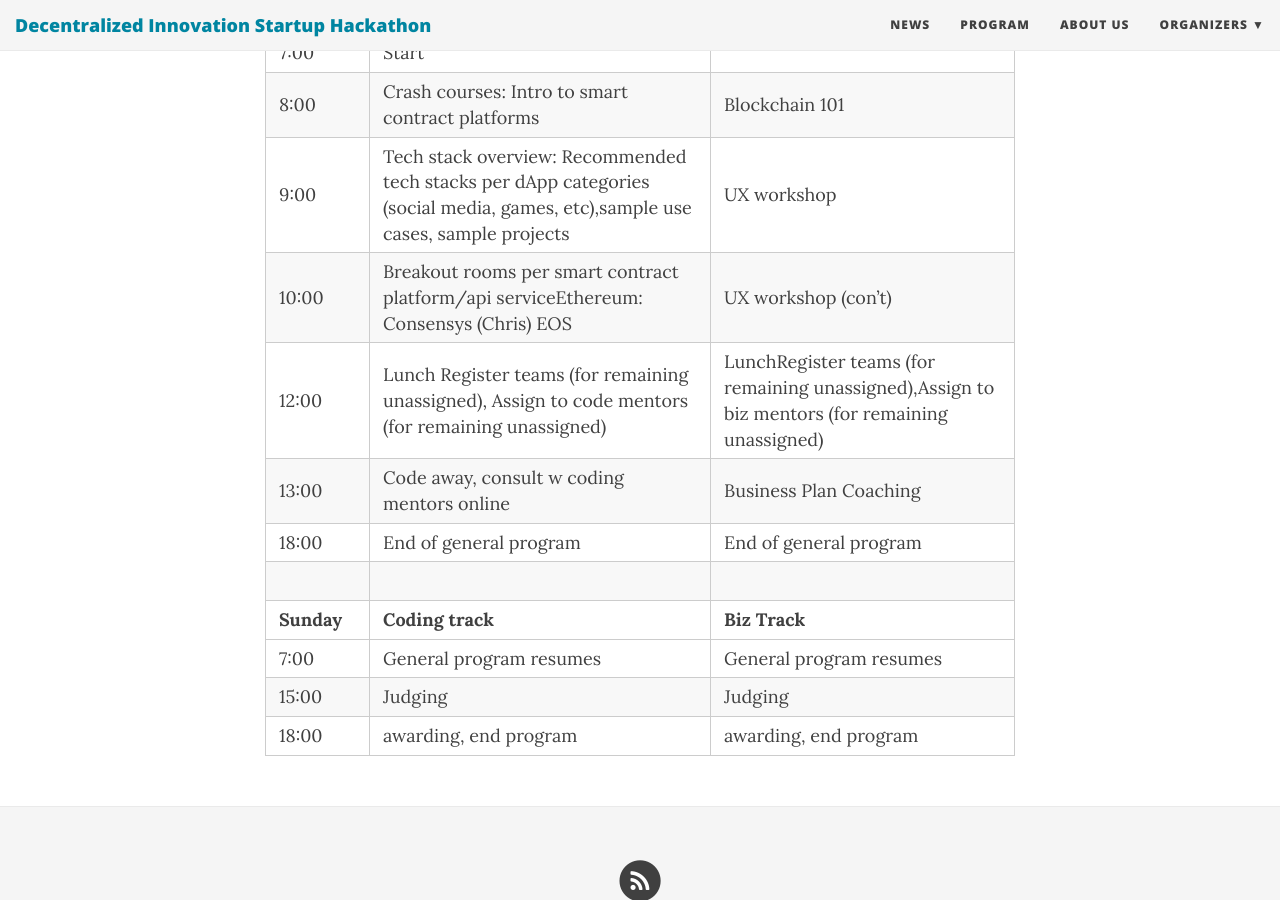
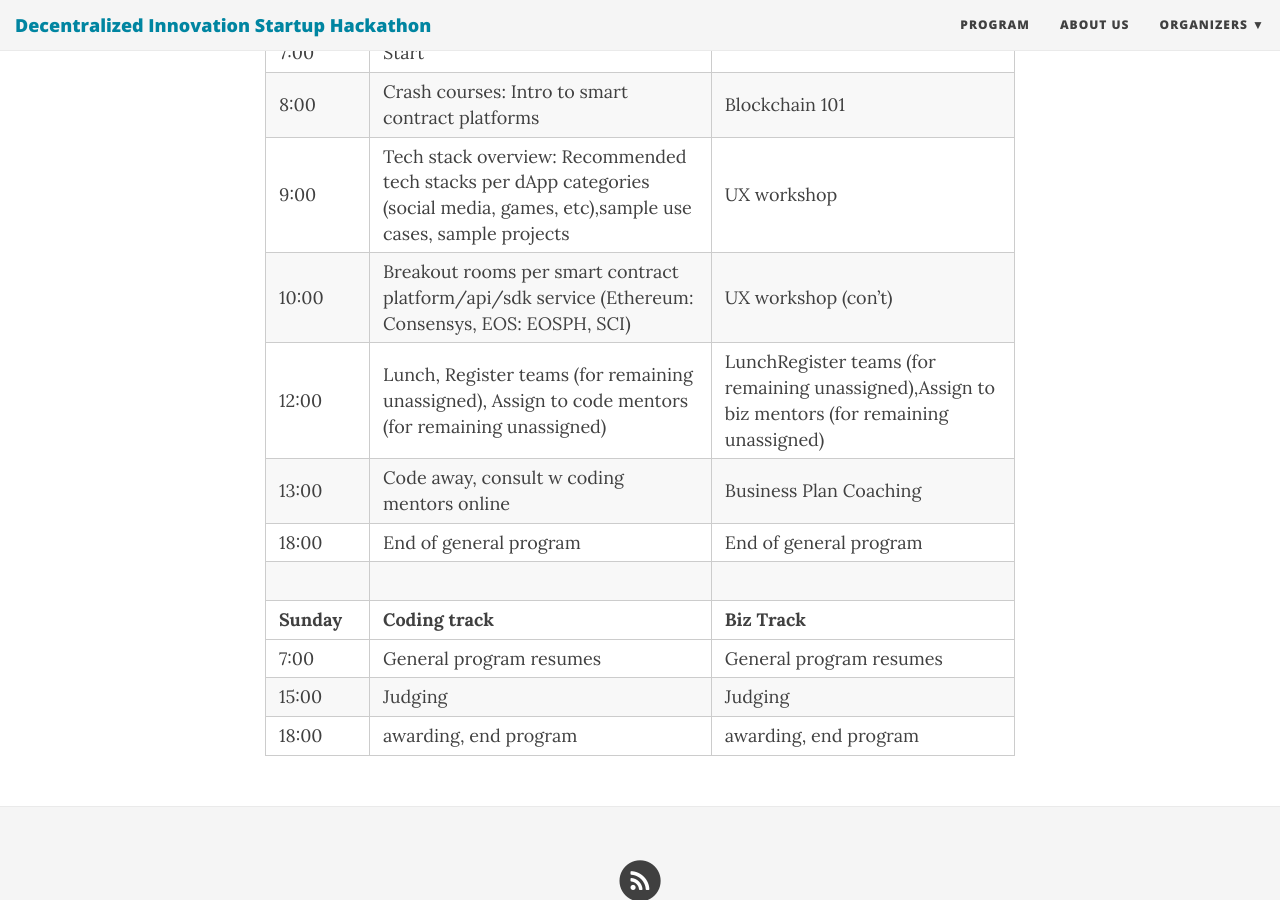
Before and after one commit to dish-event/dish-event, a Jekyll site: the page built from program.md, in a window 1280 px wide and 900 px high, scrolled down 370 px. Built offline with Jekyll 4.4.1, drawn with Linux system fonts in a browser that asks for light colours; nearby versions of some CDN libraries.

Commit message:
update more

```diff
--- a/_config.yml
+++ b/_config.yml
@@ -23,16 +23,15 @@
 
 # List of links in the navigation bar
 navbar-links:
-  News: "news"
+  # News: "news"
   Program: "program"
   About Us: "aboutus"
   Organizers:
-    - Block Devs Asia: "http://blockdevs.asia"
-    - Manila Ethereum Meetup: "http://"
+    - Block Devs Asia: "https://www.meetup.com/blockdevsasia" # "http://blockdevs.asia"
+    - Manila Ethereum Meetup: "https://www.meetup.com/Manila-Ethereum/"
     - EOS Philippines: "https://eosph.io/"
     - Coding Girls Manila: "https://www.facebook.com/coding.girls.manila/"
     - Makati Digital Currency: "https://www.meetup.com/Makati-Digital-Currency/"
-    - Craft and Crypto: "http://"
 
 # Image to show in the navigation bar - image must be a square (width = height)
 # Remove this parameter if you don't want an image in the navbar
--- a/program.md
+++ b/program.md
@@ -11,8 +11,8 @@
 | 7:00                 	| Start                                                                                                                         	|                                                                                                 	|
 | 8:00                 	| Crash courses: Intro to smart contract platforms                                                                              	| Blockchain 101                                                                                  	|
 | 9:00                 	| Tech stack overview: Recommended tech stacks per dApp categories (social media, games, etc),sample use cases, sample projects 	| UX workshop                                                                                     	|
-| 10:00                	| Breakout rooms per smart contract platform/api serviceEthereum: Consensys (Chris) EOS                                         	| UX workshop (con’t)                                                                             	|
-| 12:00                	| Lunch Register teams (for remaining unassigned), Assign to code mentors (for remaining unassigned)                            	| LunchRegister teams (for remaining unassigned),Assign to biz mentors (for remaining unassigned) 	|
+| 10:00                	| Breakout rooms per smart contract platform/api/sdk service (Ethereum: Consensys, EOS: EOSPH, SCI)                                         	| UX workshop (con’t)                                                                             	|
+| 12:00                	| Lunch, Register teams (for remaining unassigned), Assign to code mentors (for remaining unassigned)                            	| LunchRegister teams (for remaining unassigned),Assign to biz mentors (for remaining unassigned) 	|
 | 13:00                	| Code away, consult w coding mentors online                                                                                    	| Business Plan Coaching                                                                          	|
 | 18:00                	| End of general program                                                                                                        	| End of general program                                                                          	|
 |                 	|                                                                                                        	|                                                                           	|
```
